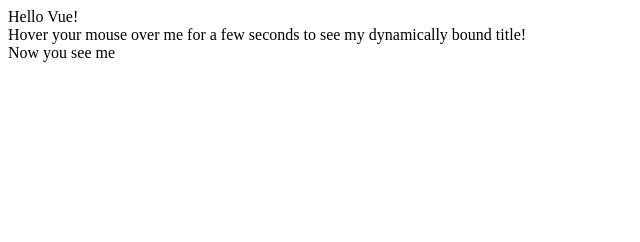
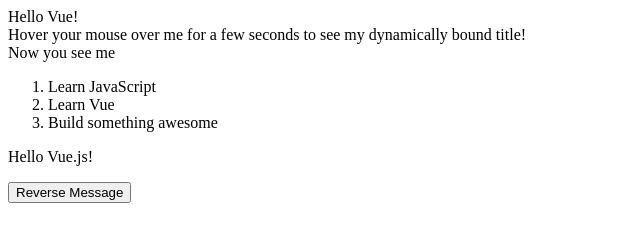
Before and after one commit to adnanZe/Learning-Vue, a website: page index.html in a window 1280 px wide. Shown: the whole page, without its empty margins (0-640 px from the left). Drawn offline with nearby package versions, Linux system fonts and the light colour scheme.

Commit message:
[small] loops and and handling user inputs

```diff
--- a/index.html
+++ b/index.html
@@ -19,6 +19,17 @@
 
     <div id="app-3">
       <span v-if="seen">Now you see me</span>
+    </div>
+
+    <div id="app-4">
+      <ol>
+        <li v-for="todo in todos">{{ todo.text }}</li>
+      </ol>
+    </div>
+
+    <div id="app-5">
+      <p>{{ message }}</p>
+      <button v-on:click="reverseMessage">Reverse Message</button>
     </div>
     <script>
       var app = new Vue({
@@ -47,6 +58,29 @@
           seen: true,
         },
       });
+
+      var app4 = new Vue({
+        el: "#app-4",
+        data: {
+          todos: [
+            { text: "Learn JavaScript" },
+            { text: "Learn Vue" },
+            { text: "Build something awesome" },
+          ],
+        },
+      });
+
+      var app5 = new Vue({
+        el: "#app-5",
+        data: {
+          message: "Hello Vue.js!",
+        },
+        methods: {
+          reverseMessage: function () {
+            this.message = this.message.split("").reverse().join("");
+          },
+        },
+      });
     </script>
   </body>
 </html>
```
